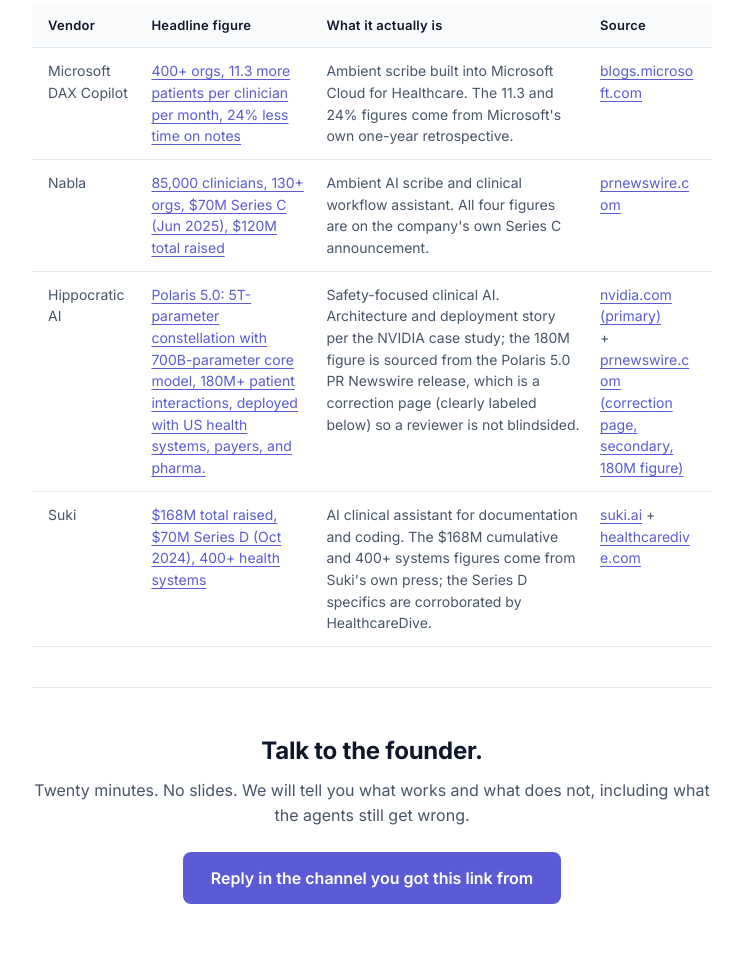
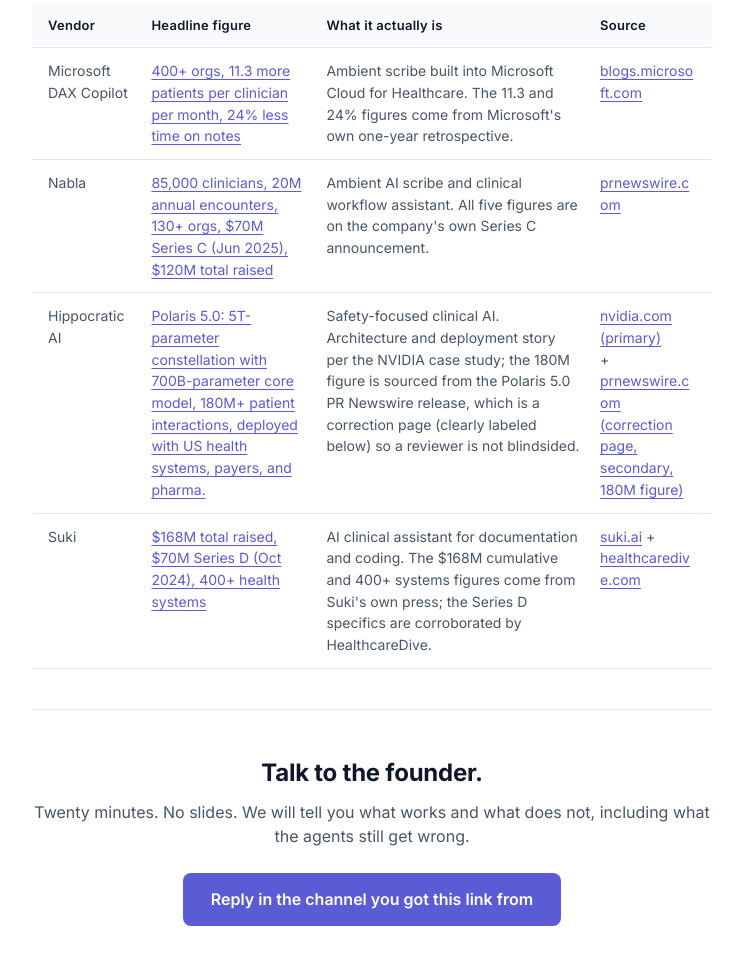
Before and after one commit to jakeinworld99-gif/hospital-pitch-preview, a plain HTML site: page index.html in a window 1280 px wide. Shown: the part 1443-2402 px from the top of the page, without its empty margins (268-1011 px from the left). Drawn offline with Linux system fonts and the light colour scheme.

Commit message:
revert: restore Nabla 5-figure row and original audit footer (revert 549f37f)

```diff
--- a/index.html
+++ b/index.html
@@ -588,8 +588,8 @@
           </tr>
           <tr>
             <td>Nabla</td>
-            <td><a href="https://www.prnewswire.com/news-releases/nabla-raises-70m-series-c-to-deliver-agentic-ai-to-the-heart-of-clinical-workflows-bringing-total-funding-to-120m-302483646.html" rel="noopener">85,000 clinicians, 130+ orgs, $70M Series C (Jun 2025), $120M total raised</a></td>
-            <td>Ambient AI scribe and clinical workflow assistant. All four figures are on the company's own Series C announcement.</td>
+            <td><a href="https://www.prnewswire.com/news-releases/nabla-raises-70m-series-c-to-deliver-agentic-ai-to-the-heart-of-clinical-workflows-bringing-total-funding-to-120m-302483646.html" rel="noopener">85,000 clinicians, 20M annual encounters, 130+ orgs, $70M Series C (Jun 2025), $120M total raised</a></td>
+            <td>Ambient AI scribe and clinical workflow assistant. All five figures are on the company's own Series C announcement.</td>
             <td><a href="https://www.prnewswire.com/news-releases/nabla-raises-70m-series-c-to-deliver-agentic-ai-to-the-heart-of-clinical-workflows-bringing-total-funding-to-120m-302483646.html" rel="noopener" aria-label="Source for Nabla">prnewswire.com</a></td>
           </tr>
           <tr>
@@ -692,7 +692,7 @@
           <tr>
             <td>Compared to what is out there: Nabla row.</td>
             <td><span class="pill pill-source">primary source</span></td>
-            <td>Sourced: prnewswire.com Series C announcement (Jun 2025). "85,000 clinicians, 130+ orgs, $70M Series C, $120M total raised." First-party press wire, vendor-authored with named timestamp; the 20M annual encounters figure is on the linked page but was removed from the headline and description to keep the row to the four fully-verified headline numbers.</td>
+            <td>Sourced: prnewswire.com Series C announcement (Jun 2025). "85,000 clinicians, 20M annual encounters, 130+ orgs, $70M Series C, $120M total raised." First-party press wire, vendor-authored with named timestamp; the 20M figure is on the linked page.</td>
           </tr>
           <tr>
             <td>Compared to what is out there: Hippocratic AI row.</td>
```
